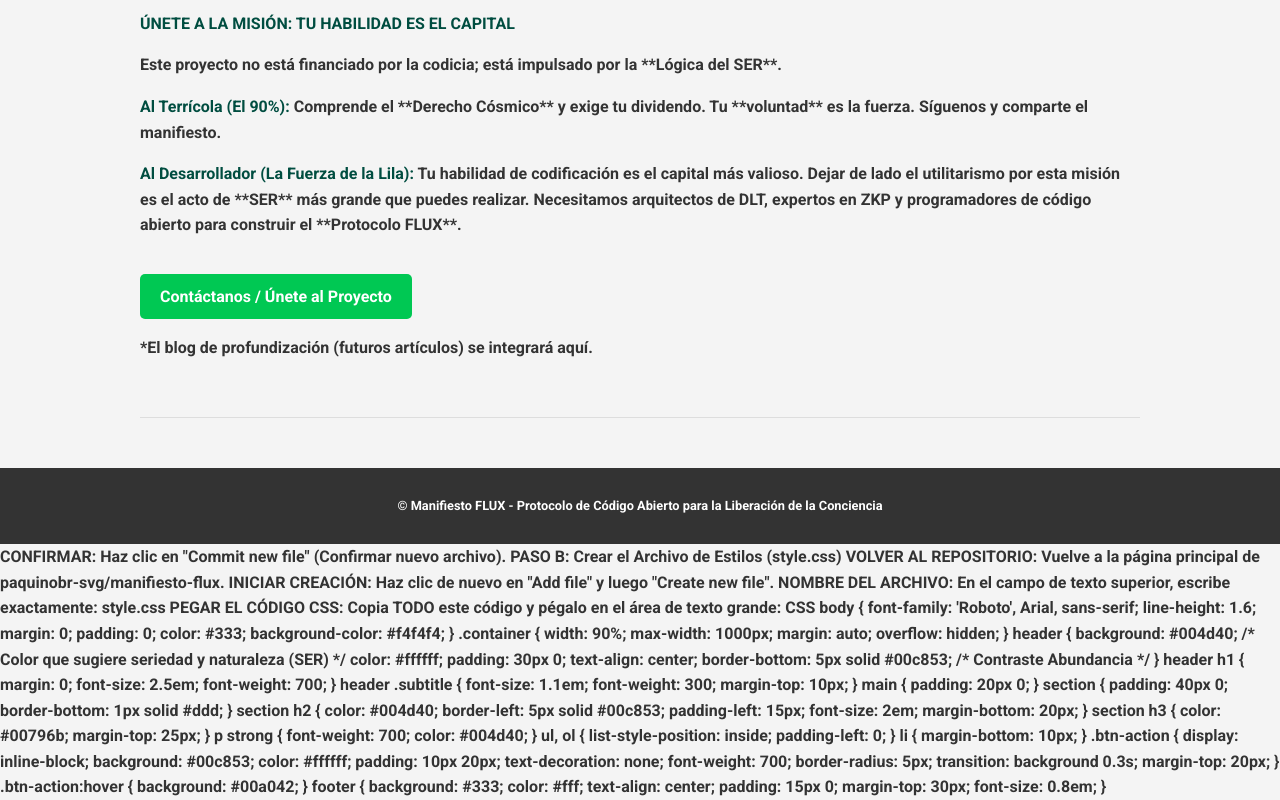
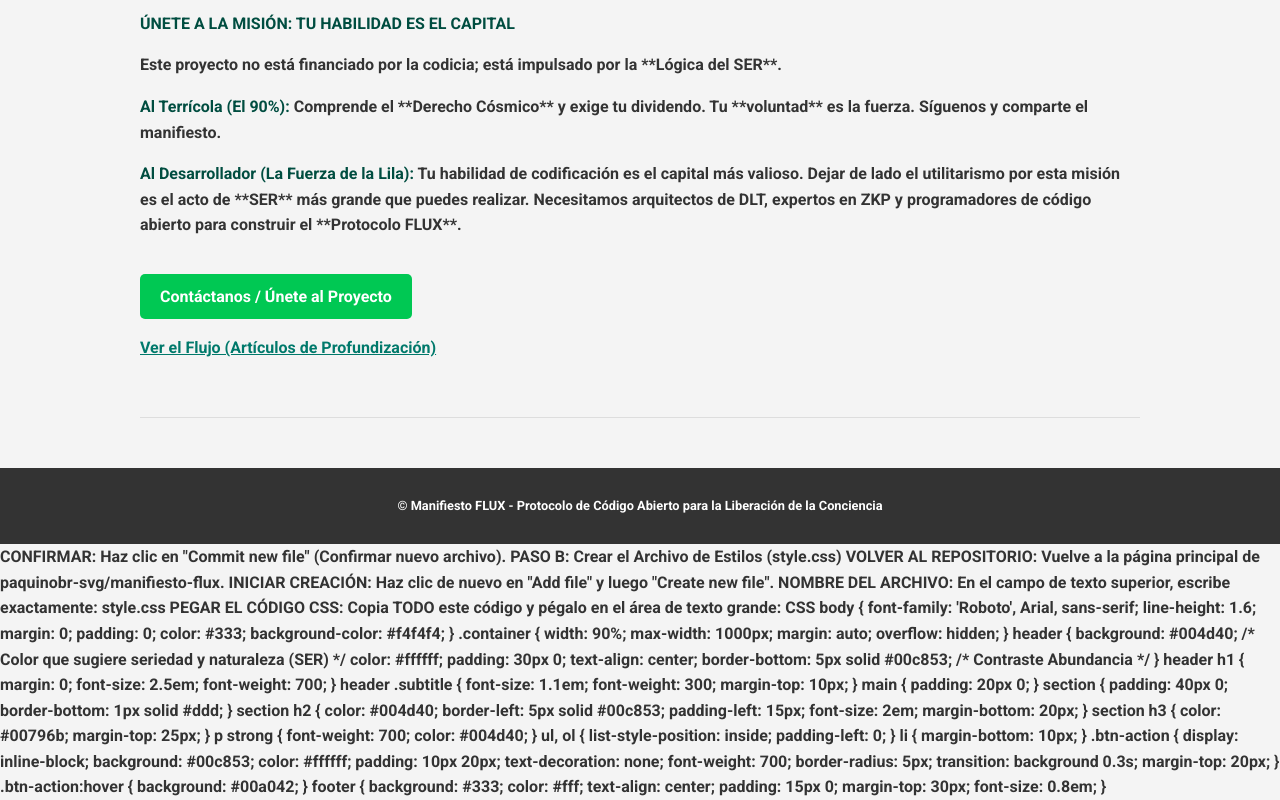
Before and after one commit to paquinobr-svg/manifiesto-flux, a plain HTML site: page index.html in a window 1280 px wide. Shown: the part 1838-2638 px from the top of the page. Drawn offline with Linux system fonts and the light colour scheme.

Commit message:
Update index.html

```diff
--- a/index.html
+++ b/index.html
@@ -53,9 +53,9 @@
             <p>Este proyecto no está financiado por la codicia; está impulsado por la **Lógica del SER**.</p>
             <p><strong>Al Terrícola (El 90%):</strong> Comprende el **Derecho Cósmico** y exige tu dividendo. Tu **voluntad** es la fuerza. Síguenos y comparte el manifiesto.</p>
             <p><strong>Al Desarrollador (La Fuerza de la Lila):</strong> Tu habilidad de codificación es el capital más valioso. Dejar de lado el utilitarismo por esta misión es el acto de **SER** más grande que puedes realizar. Necesitamos arquitectos de DLT, expertos en ZKP y programadores de código abierto para construir el **Protocolo FLUX**.</p>
-            <p><a href="mailto:manifiesto.ser@proton.me?subject=Interés en Protocolo FLUX - LILA" class="btn-action">Contáctanos / Únete al Proyecto</a></p>            <p class="small-text">*El blog de profundización (futuros artículos) se integrará aquí.</p>
-        </section>
-    </main>
+          <p><a href="mailto:manifiesto.ser@proton.me?subject=Interés en Protocolo FLUX - LILA" class="btn-action">Contáctanos / Únete al Proyecto</a></p>
+    <p class="small-text"><a href="flujo.html" style="color: #00796b; font-weight: 700;">Ver el Flujo (Artículos de Profundización)</a></p>
+</section>    </main>
     <footer>
         <div class="container">
             <p>© Manifiesto FLUX - Protocolo de Código Abierto para la Liberación de la Conciencia</p>
```
